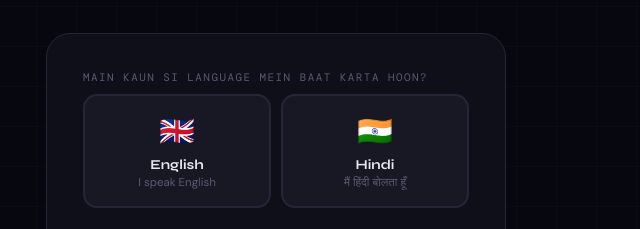
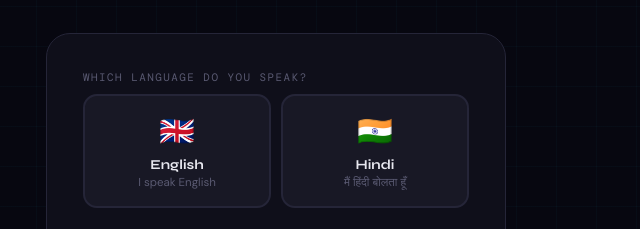
Before and after one commit to anmoltechnoradiant-sys/babeltalk, a website: page public/index.html in a window 1280 px wide. Shown: the part 194-423 px from the top of the page, 364-1004 px from the left. Drawn offline with nearby package versions, Linux system fonts and the light colour scheme; no server answers.

Commit message:
Update index.html

```diff
--- a/public/index.html
+++ b/public/index.html
@@ -168,7 +168,7 @@ input.room-input::placeholder { color: var(--muted); }
   <div class="brand-sub">Real-time English ↔ Hindi translation chat + voice call · Free</div>
   <div class="card">
     <div>
-      <div class="label">Main kaun si language mein baat karta hoon?</div>
+      <div class="label">Which language do you speak?</div>
       <div class="role-grid">
         <div class="role-card" id="role-en" onclick="selectLang('en')">
           <div class="role-flag">🇬🇧</div>
```
